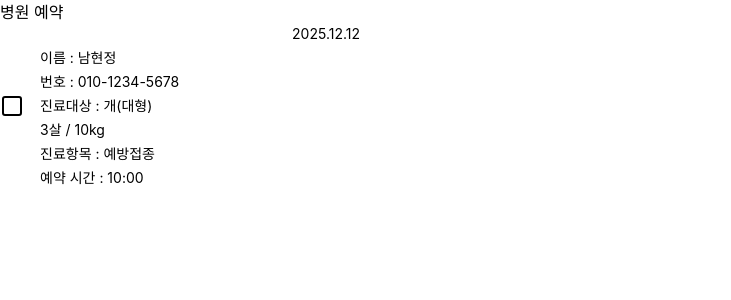
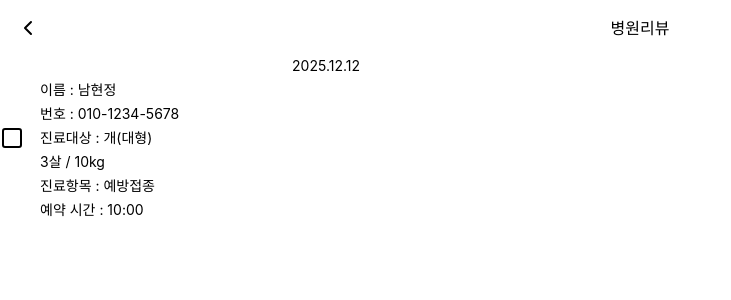
Before and after one commit to nguswjd/PetCare_client, a React (Vite) app: page /hospital-main/reservation in a window 1280 px wide. Shown: the top 300 px of the page, without its empty margins (0-731 px from the left). Built offline with nearby package versions, Linux system fonts and the light colour scheme.

Commit message:
feat: header 컴포넌트 뒤로가기 아이콘 롤백

```diff
--- a/src/components/header.tsx
+++ b/src/components/header.tsx
@@ -1,4 +1,7 @@
 import { cva, type VariantProps } from "class-variance-authority";
+
+import Button from "@/components/ui/button";
+import { ChevronLeft } from "lucide-react";
 
 type HospitalData = {
   name: string;
@@ -36,12 +39,11 @@ function Header({
   return (
     <header className={headerVariants({ variant, showBackButton })}>
       {showBackButton && variant === "label" && (
-        <button
-          className="absolute left-4"
+        <Button
+          variant="icon"
+          icon={ChevronLeft}
           onClick={() => window.history.back()}
-        >
-          &#8592;
-        </button>
+        />
       )}
 
       {variant === "hospital" && hospitalData ? (
--- a/src/pages/hospital-reservation.tsx
+++ b/src/pages/hospital-reservation.tsx
@@ -1,9 +1,11 @@
+import Header from "@/components/header";
+
 import StatusUserList from "@/components/status-userlist";
 
 function HospitalReservation() {
   return (
     <div className="h-dvh flex flex-col">
-      병원 예약
+      <Header label="병원리뷰" variant="label" showBackButton={true} />
       <StatusUserList />
     </div>
   );
--- a/src/pages/hospital.tsx
+++ b/src/pages/hospital.tsx
@@ -203,7 +203,11 @@ function Hospital() {
   return (
     <div className="flex flex-col min-h-screen">
       <div className="sticky top-0 z-10 bg-white">
-        <Header label={hospitalInfo.name} />
+        <Header
+          label={hospitalInfo.name}
+          variant="label"
+          showBackButton={true}
+        />
         <div>
           <img
             src={hospitalInfo.image}
--- a/src/pages/mypage.tsx
+++ b/src/pages/mypage.tsx
@@ -470,7 +470,7 @@ function Mypage() {
 
   return (
     <div className="h-dvh bg-white flex flex-col">
-      <Header label="마이페이지" />
+      <Header label="마이페이지" variant="label" showBackButton={true} />
 
       <section className="border-y border-gray-3 p-4">
         <h2 className="hidden">내정보</h2>
--- a/src/pages/reservation.tsx
+++ b/src/pages/reservation.tsx
@@ -317,7 +317,11 @@ function Reservation() {
   return (
     <div className="h-dvh">
       <div className="sticky top-0 z-10 bg-white">
-        <Header label={hospitalInfo.name} />
+        <Header
+          label={hospitalInfo.name}
+          variant="label"
+          showBackButton={true}
+        />
       </div>
 
       <div>
--- a/src/pages/review.tsx
+++ b/src/pages/review.tsx
@@ -73,7 +73,7 @@ function Review() {
 
   return (
     <div className="flex flex-col h-dvh">
-      <Header label="리뷰 등록하기" />
+      <Header label="리뷰 등록하기" variant="label" showBackButton={true} />
       <div className="p-4 border-b border-t border-b-gray-3 border-t-gray-3">
         <div className="flex items-center gap-2">
           <h3 className="font-semibold text-xl">{hospitalInfo.name}</h3>
```
